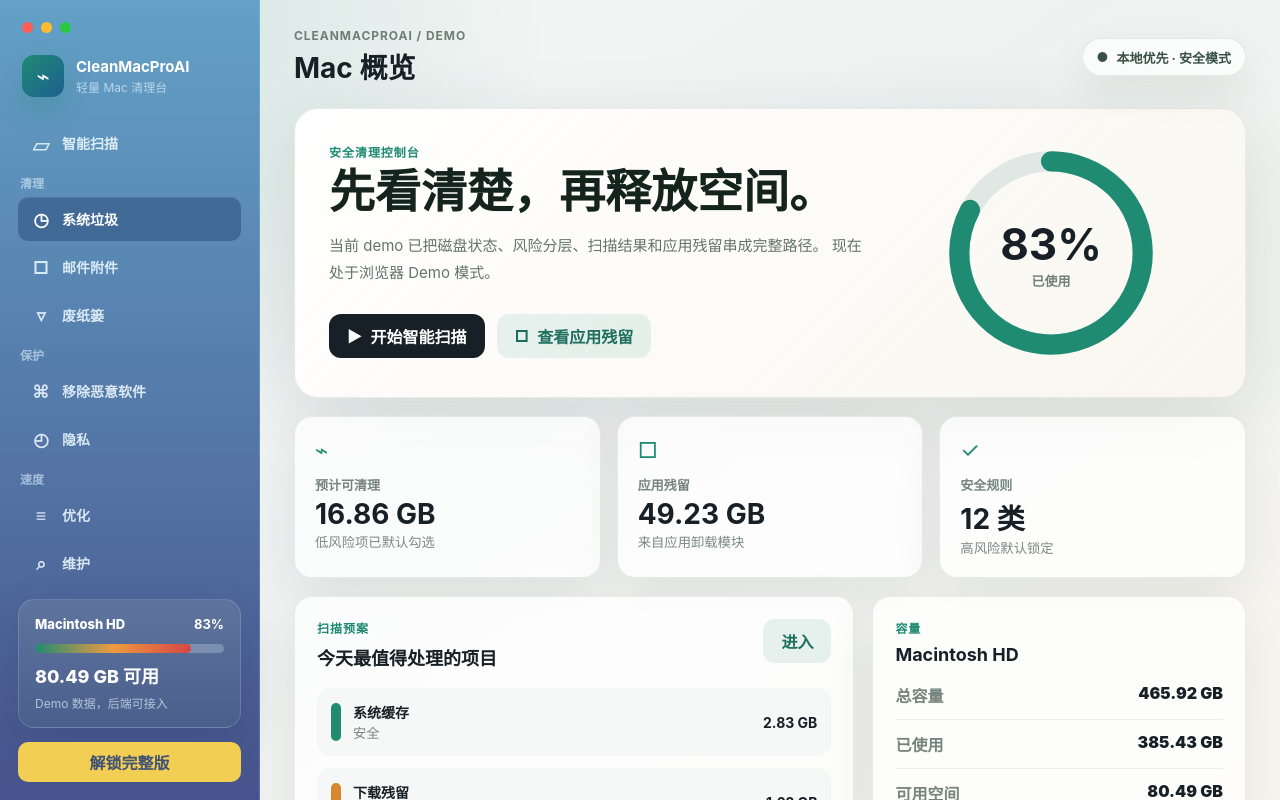
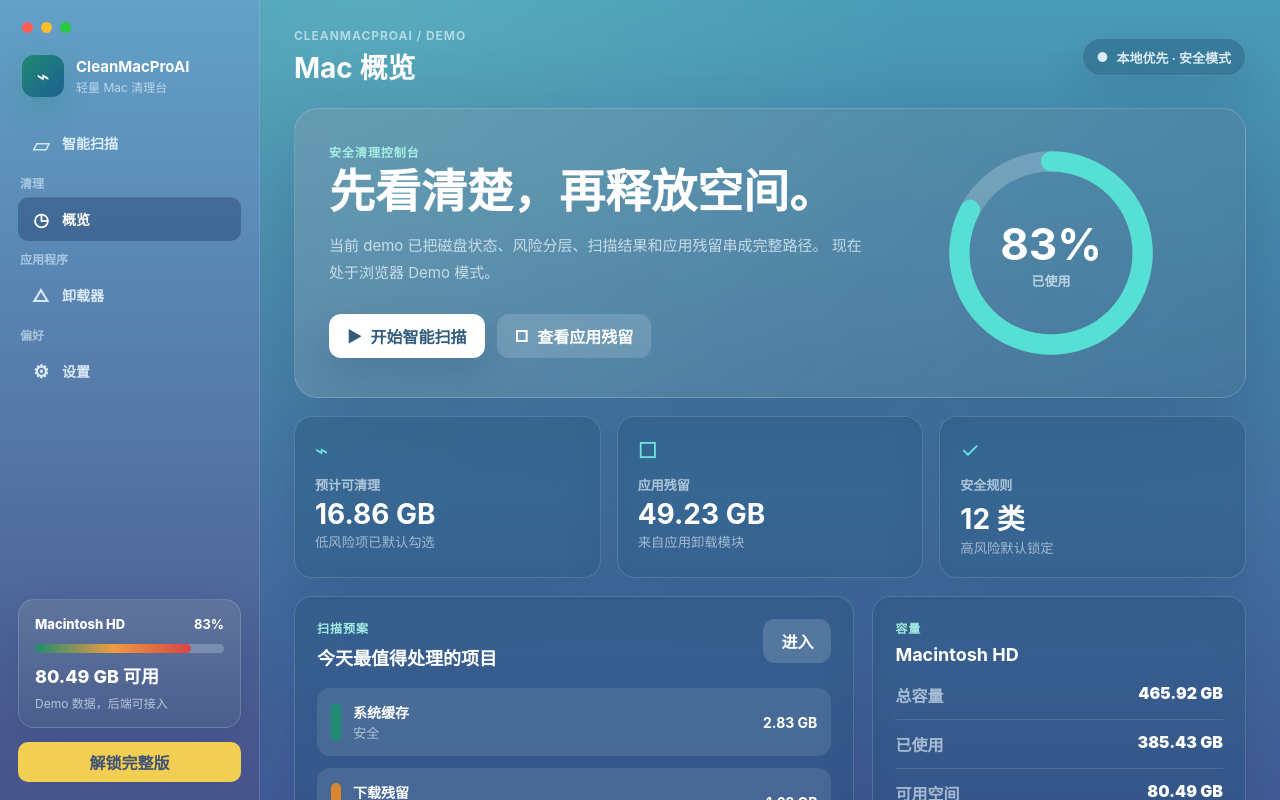
Before and after one commit to ccfnever/CleanMacProAI, a Vue app: page / in a window 1280 px wide. Built offline with nearby package versions, Linux system fonts and the light colour scheme.

Commit message:
feat: 增强应用卸载视图和样式优化
- 在 App.vue 中引入动态类名以改善视图切换效果
- 更新 Sidebar.vue，简化导航项并优化用户体验
- 在 UninstallerView.vue 中添加应用图标支持，提升视觉效果
- 改进样式以增强整体界面美观性和交互性

```diff
--- a/src/App.vue
+++ b/src/App.vue
@@ -23,6 +23,12 @@ const currentTitle = computed(() => {
   return titles[currentView.value];
 });
 
+const stageClass = computed(() => [
+  "content-stage",
+  `view-${currentView.value}`,
+  { "uninstaller-stage": currentView.value === "uninstaller" },
+]);
+
 function navigate(view: string) {
   if (["dashboard", "scanner", "uninstaller", "settings"].includes(view)) {
     currentView.value = view as ViewName;
@@ -44,7 +50,7 @@ onMounted(async () => {
       :data-source="dataSource"
     />
 
-    <main :class="['content-stage', { 'uninstaller-stage': currentView === 'uninstaller' }]">
+    <main :class="stageClass">
       <header v-if="currentView !== 'uninstaller'" class="topbar">
         <div>
           <p class="eyebrow">CleanMacProAI / {{ dataSource === "native" ? "Native" : "Demo" }}</p>
@@ -56,20 +62,41 @@ onMounted(async () => {
         </div>
       </header>
 
+      <Transition name="view-fade" mode="out-in">
         <DashboardView
           v-if="currentView === 'dashboard'"
+          key="dashboard"
           :disk-info="diskInfo"
           :data-source="dataSource"
           @navigate="navigate"
         />
-      <ScannerView v-else-if="currentView === 'scanner'" />
-      <UninstallerView v-else-if="currentView === 'uninstaller'" />
-      <SettingsView v-else-if="currentView === 'settings'" />
+        <ScannerView v-else-if="currentView === 'scanner'" key="scanner" />
+        <UninstallerView v-else-if="currentView === 'uninstaller'" key="uninstaller" />
+        <SettingsView v-else-if="currentView === 'settings'" key="settings" />
+      </Transition>
     </main>
   </div>
 </template>
 
 <style>
+@property --stage-top {
+  syntax: "<color>";
+  inherits: false;
+  initial-value: rgba(92, 166, 207, 0.94);
+}
+
+@property --stage-bottom {
+  syntax: "<color>";
+  inherits: false;
+  initial-value: rgba(65, 70, 132, 0.98);
+}
+
+@property --stage-glow {
+  syntax: "<color>";
+  inherits: false;
+  initial-value: rgba(136, 220, 255, 0.2);
+}
+
 * {
   box-sizing: border-box;
 }
@@ -86,9 +113,7 @@ body {
   -webkit-font-smoothing: antialiased;
   -moz-osx-font-smoothing: grayscale;
   color: #172026;
-  background:
-    radial-gradient(circle at 10% 0%, rgba(36, 137, 114, 0.16), transparent 30%),
-    linear-gradient(145deg, #f6f8f7 0%, #edf2f1 45%, #f8f5ef 100%);
+  background: #4d6f9e;
 }
 
 button,
@@ -110,9 +135,48 @@ button {
 }
 
 .content-stage {
+  --stage-top: rgba(92, 166, 207, 0.94);
+  --stage-bottom: rgba(65, 70, 132, 0.98);
+  --stage-glow: rgba(136, 220, 255, 0.2);
+  --stage-bg:
+    radial-gradient(circle at 15% 4%, var(--stage-glow), transparent 34%),
+    linear-gradient(180deg, var(--stage-top), var(--stage-bottom));
   flex: 1;
   overflow-y: auto;
   padding: 28px 34px 40px;
+  color: #ecf8ff;
+  background: var(--stage-bg);
+  background-size: 140% 140%;
+  animation: stage-drift 14s ease-in-out infinite alternate;
+  transition:
+    --stage-top 560ms ease,
+    --stage-bottom 560ms ease,
+    --stage-glow 560ms ease,
+    color 320ms ease;
+}
+
+.content-stage.view-dashboard {
+  --stage-top: rgba(74, 164, 187, 0.96);
+  --stage-bottom: rgba(62, 72, 139, 0.98);
+  --stage-glow: rgba(138, 228, 207, 0.24);
+}
+
+.content-stage.view-scanner {
+  --stage-top: rgba(77, 148, 186, 0.96);
+  --stage-bottom: rgba(55, 87, 128, 0.98);
+  --stage-glow: rgba(255, 219, 124, 0.2);
+}
+
+.content-stage.view-settings {
+  --stage-top: rgba(91, 136, 190, 0.96);
+  --stage-bottom: rgba(75, 65, 134, 0.98);
+  --stage-glow: rgba(201, 176, 255, 0.22);
+}
+
+.content-stage.view-uninstaller {
+  --stage-top: rgba(92, 166, 207, 0.94);
+  --stage-bottom: rgba(65, 70, 132, 0.98);
+  --stage-glow: rgba(133, 221, 255, 0.18);
 }
 
 .content-stage.uninstaller-stage {
@@ -127,17 +191,19 @@ button {
   gap: 20px;
   margin: 0 auto 22px;
   max-width: 1180px;
+  color: rgba(239, 250, 255, 0.92);
 }
 
 .topbar h2 {
   margin: 3px 0 0;
   font-size: 28px;
   letter-spacing: 0;
+  color: #fff;
 }
 
 .eyebrow {
   margin: 0;
-  color: #6f7d77;
+  color: rgba(235, 248, 255, 0.62);
   font-size: 12px;
   font-weight: 700;
   letter-spacing: 0.08em;
@@ -150,14 +216,40 @@ button {
   gap: 8px;
   min-height: 38px;
   padding: 0 14px;
-  border: 1px solid rgba(23, 32, 38, 0.09);
+  border: 1px solid rgba(238, 249, 255, 0.18);
   border-radius: 999px;
-  background: rgba(255, 255, 255, 0.72);
-  color: #395047;
+  background: rgba(28, 73, 109, 0.36);
+  color: rgba(239, 250, 255, 0.9);
   font-size: 13px;
   font-weight: 700;
-  box-shadow: 0 16px 40px rgba(28, 49, 42, 0.08);
+  box-shadow: 0 16px 40px rgba(22, 41, 88, 0.14);
   backdrop-filter: blur(18px);
+}
+
+.view-fade-enter-active,
+.view-fade-leave-active {
+  transition: opacity 220ms ease, transform 260ms ease, filter 260ms ease;
+}
+
+.view-fade-enter-from {
+  opacity: 0;
+  filter: blur(6px);
+  transform: translateY(10px);
+}
+
+.view-fade-leave-to {
+  opacity: 0;
+  filter: blur(4px);
+  transform: translateY(-8px);
+}
+
+@keyframes stage-drift {
+  from {
+    background-position: 0% 0%;
+  }
+  to {
+    background-position: 100% 100%;
+  }
 }
 
 ::-webkit-scrollbar {
--- a/src/components/Sidebar.vue
+++ b/src/components/Sidebar.vue
@@ -19,41 +19,15 @@ const navSections = [
   },
   {
     title: "清理",
-    items: [
-      { id: "dashboard", label: "系统垃圾", icon: "◷" },
-      { id: "mail", label: "邮件附件", icon: "□" },
-      { id: "trash", label: "废纸篓", icon: "▿" },
-    ],
-  },
-  {
-    title: "保护",
-    items: [
-      { id: "malware", label: "移除恶意软件", icon: "⌘" },
-      { id: "privacy", label: "隐私", icon: "◴" },
-    ],
-  },
-  {
-    title: "速度",
-    items: [
-      { id: "optimize", label: "优化", icon: "≡" },
-      { id: "settings", label: "维护", icon: "⌕" },
-    ],
+    items: [{ id: "dashboard", label: "概览", icon: "◷" }],
   },
   {
     title: "应用程序",
-    items: [
-      { id: "uninstaller", label: "卸载器", icon: "△" },
-      { id: "updater", label: "更新程序", icon: "↻" },
-      { id: "extensions", label: "扩展", icon: "⊞" },
-    ],
+    items: [{ id: "uninstaller", label: "卸载器", icon: "△" }],
   },
   {
-    title: "文件",
-    items: [
-      { id: "space", label: "空间透镜", icon: "◌" },
-      { id: "large", label: "大型和旧文件", icon: "▭" },
-      { id: "shredder", label: "碎纸机", icon: "▥" },
-    ],
+    title: "偏好",
+    items: [{ id: "settings", label: "设置", icon: "⚙" }],
   },
 ];
 
--- a/src/lib/demoData.ts
+++ b/src/lib/demoData.ts
@@ -36,6 +36,7 @@ export interface InstalledApp {
   name: string;
   bundle_id: string;
   app_path: string;
+  icon_path?: string;
   app_size: number;
   related_size: number;
   related_count: number;
--- a/src/views/DashboardView.vue
+++ b/src/views/DashboardView.vue
@@ -149,17 +149,18 @@ const riskRows = computed(() => [
   gap: 28px;
   min-height: 280px;
   padding: 34px;
-  border: 1px solid rgba(35, 52, 45, 0.09);
+  border: 1px solid rgba(238, 249, 255, 0.18);
   border-radius: 24px;
   background:
-    linear-gradient(135deg, rgba(255, 255, 255, 0.9), rgba(248, 244, 234, 0.74)),
-    #fff;
-  box-shadow: 0 24px 80px rgba(28, 49, 42, 0.12);
+    linear-gradient(135deg, rgba(255, 255, 255, 0.2), rgba(255, 255, 255, 0.08)),
+    rgba(24, 75, 113, 0.32);
+  box-shadow: 0 24px 80px rgba(22, 41, 88, 0.22);
+  backdrop-filter: blur(18px);
 }
 
 .section-kicker {
   margin: 0 0 8px;
-  color: #1f8b72;
+  color: rgba(171, 247, 232, 0.92);
   font-size: 12px;
   font-weight: 850;
   letter-spacing: 0.08em;
@@ -169,7 +170,7 @@ const riskRows = computed(() => [
 h1 {
   max-width: 680px;
   margin: 0;
-  color: #14231e;
+  color: #fff;
   font-size: 46px;
   line-height: 1.04;
   letter-spacing: 0;
@@ -178,7 +179,7 @@ h1 {
 .hero-copy > p:not(.section-kicker) {
   max-width: 660px;
   margin: 16px 0 0;
-  color: #64736d;
+  color: rgba(235, 248, 255, 0.74);
   font-size: 15px;
   line-height: 1.8;
 }
@@ -204,14 +205,30 @@ h1 {
 }
 
 .primary-action {
-  background: #172026;
-  color: #fff;
+  background: #ffffff;
+  color: #315c7d;
+  box-shadow: 0 16px 34px rgba(20, 48, 91, 0.18);
+}
+
+.primary-action:hover,
+.secondary-action:hover,
+.panel-head button:hover {
+  transform: translateY(-1px);
+}
+
+.primary-action {
+  transition: transform 160ms ease, box-shadow 160ms ease;
 }
 
 .secondary-action,
 .panel-head button {
-  background: rgba(31, 139, 114, 0.1);
-  color: #1f6f5e;
+  transition: transform 160ms ease, background 160ms ease;
+}
+
+.secondary-action,
+.panel-head button {
+  background: rgba(235, 248, 255, 0.16);
+  color: #fff;
 }
 
 .disk-orbit {
@@ -233,11 +250,11 @@ h1 {
 }
 
 .track {
-  stroke: #dfe8e4;
+  stroke: rgba(235, 248, 255, 0.22);
 }
 
 .progress {
-  stroke: #1f8b72;
+  stroke: #56e0d4;
   stroke-linecap: round;
   stroke-dasharray: 314;
   transition: stroke-dashoffset 320ms ease;
@@ -252,10 +269,11 @@ h1 {
 .disk-center strong {
   font-size: 44px;
   letter-spacing: 0;
+  color: #fff;
 }
 
 .disk-center span {
-  color: #708079;
+  color: rgba(235, 248, 255, 0.7);
   font-size: 13px;
   font-weight: 800;
 }
@@ -269,10 +287,11 @@ h1 {
 
 .metric-card,
 .panel {
-  border: 1px solid rgba(35, 52, 45, 0.09);
+  border: 1px solid rgba(238, 249, 255, 0.16);
   border-radius: 18px;
-  background: rgba(255, 255, 255, 0.78);
-  box-shadow: 0 18px 52px rgba(28, 49, 42, 0.08);
+  background: rgba(28, 73, 109, 0.28);
+  box-shadow: 0 18px 52px rgba(22, 41, 88, 0.16);
+  backdrop-filter: blur(16px);
 }
 
 .metric-card {
@@ -280,13 +299,13 @@ h1 {
 }
 
 .metric-card > span {
-  color: #1f8b72;
+  color: #6ce6dd;
   font-size: 22px;
 }
 
 .metric-card p {
   margin: 12px 0 3px;
-  color: #75847e;
+  color: rgba(235, 248, 255, 0.66);
   font-size: 13px;
   font-weight: 800;
 }
@@ -295,10 +314,11 @@ h1 {
   display: block;
   font-size: 28px;
   letter-spacing: 0;
+  color: #fff;
 }
 
 .metric-card small {
-  color: #7b8984;
+  color: rgba(235, 248, 255, 0.58);
 }
 
 .two-column {
@@ -322,6 +342,7 @@ h1 {
 .panel h3 {
   margin: 0;
   font-size: 18px;
+  color: #fff;
 }
 
 .risk-list,
@@ -338,7 +359,7 @@ h1 {
   gap: 12px;
   padding: 14px;
   border-radius: 13px;
-  background: #f6f8f7;
+  background: rgba(235, 248, 255, 0.1);
 }
 
 .risk-row > span {
@@ -351,10 +372,11 @@ h1 {
 .risk-row b {
   display: block;
   font-size: 14px;
+  color: #fff;
 }
 
 .risk-row small {
-  color: #78857f;
+  color: rgba(235, 248, 255, 0.6);
 }
 
 .capacity-list {
@@ -366,16 +388,17 @@ h1 {
   justify-content: space-between;
   gap: 20px;
   padding-bottom: 12px;
-  border-bottom: 1px solid rgba(35, 52, 45, 0.08);
+  border-bottom: 1px solid rgba(238, 249, 255, 0.12);
 }
 
 .capacity-list dt {
-  color: #75847e;
+  color: rgba(235, 248, 255, 0.62);
   font-weight: 800;
 }
 
 .capacity-list dd {
   margin: 0;
   font-weight: 900;
+  color: #fff;
 }
 </style>
--- a/src/views/ScannerView.vue
+++ b/src/views/ScannerView.vue
@@ -223,10 +223,11 @@ async function cleanSelected() {
 .category-card,
 .empty-state,
 .report-panel {
-  border: 1px solid rgba(35, 52, 45, 0.09);
+  border: 1px solid rgba(238, 249, 255, 0.16);
   border-radius: 20px;
-  background: rgba(255, 255, 255, 0.78);
-  box-shadow: 0 18px 52px rgba(28, 49, 42, 0.08);
+  background: rgba(28, 73, 109, 0.3);
+  box-shadow: 0 18px 52px rgba(22, 41, 88, 0.16);
+  backdrop-filter: blur(16px);
 }
 
 .scan-command {
@@ -239,7 +240,7 @@ async function cleanSelected() {
 
 .section-kicker {
   margin: 0 0 8px;
-  color: #1f8b72;
+  color: rgba(171, 247, 232, 0.92);
   font-size: 12px;
   font-weight: 850;
   letter-spacing: 0.08em;
@@ -250,6 +251,7 @@ h1 {
   margin: 0;
   font-size: 42px;
   letter-spacing: 0;
+  color: #fff;
 }
 
 .scan-command p:not(.section-kicker),
@@ -257,7 +259,7 @@ h1 {
 .report-panel p {
   max-width: 660px;
   margin: 10px 0 0;
-  color: #687871;
+  color: rgba(235, 248, 255, 0.72);
   line-height: 1.75;
 }
 
@@ -271,9 +273,16 @@ h1 {
   padding: 0 18px;
   border: 0;
   border-radius: 12px;
-  background: #172026;
-  color: #fff;
+  background: #ffffff;
+  color: #315c7d;
   font-weight: 850;
+  box-shadow: 0 16px 34px rgba(20, 48, 91, 0.18);
+  transition: transform 160ms ease, box-shadow 160ms ease;
+}
+
+.primary-action:hover,
+.summary-panel button:hover {
+  transform: translateY(-1px);
 }
 
 .primary-action:disabled,
@@ -297,25 +306,26 @@ h1 {
 .progress-copy {
   font-size: 14px;
   font-weight: 850;
+  color: #fff;
 }
 
 .progress-track {
   height: 10px;
   margin: 12px 0;
   border-radius: 999px;
-  background: #dfe8e4;
+  background: rgba(235, 248, 255, 0.22);
   overflow: hidden;
 }
 
 .progress-track div {
   height: 100%;
   border-radius: inherit;
-  background: linear-gradient(90deg, #1f8b72, #2c6f98);
+  background: linear-gradient(90deg, #53d8d1, #9ae6ff);
   transition: width 240ms ease;
 }
 
 .phase-row {
-  color: #7b8984;
+  color: rgba(235, 248, 255, 0.62);
   font-size: 12px;
   font-weight: 750;
 }
@@ -324,8 +334,8 @@ h1 {
   margin: 14px 0 0;
   padding: 12px 14px;
   border-radius: 12px;
-  background: rgba(216, 135, 47, 0.12);
-  color: #83511f;
+  background: rgba(255, 215, 92, 0.18);
+  color: #fff4bf;
   font-size: 13px;
   font-weight: 750;
 }
@@ -346,7 +356,7 @@ h1 {
 
 .summary-panel p {
   margin: 0;
-  color: #7b8984;
+  color: rgba(235, 248, 255, 0.62);
   font-size: 13px;
   font-weight: 850;
 }
@@ -356,12 +366,13 @@ h1 {
   margin-top: 8px;
   font-size: 34px;
   letter-spacing: 0;
+  color: #fff;
 }
 
 .summary-panel > span {
   display: block;
   margin: 4px 0 18px;
-  color: #6f7d77;
+  color: rgba(235, 248, 255, 0.68);
   font-size: 13px;
 }
 
@@ -379,8 +390,8 @@ h1 {
 .risk-summary small {
   padding: 9px 6px;
   border-radius: 10px;
-  background: #f3f6f4;
-  color: #53625c;
+  background: rgba(235, 248, 255, 0.12);
+  color: rgba(235, 248, 255, 0.84);
   font-size: 12px;
   font-weight: 850;
   text-align: center;
@@ -396,7 +407,8 @@ h1 {
 }
 
 .category-card.selected {
-  border-color: rgba(31, 139, 114, 0.42);
+  border-color: rgba(83, 216, 209, 0.52);
+  background: rgba(44, 109, 139, 0.36);
 }
 
 .category-main {
@@ -415,7 +427,7 @@ h1 {
 .checkmark {
   width: 28px;
   height: 28px;
-  border: 2px solid #c5d1cc;
+  border: 2px solid rgba(221, 239, 251, 0.58);
   border-radius: 9px;
   display: grid;
   place-items: center;
@@ -423,26 +435,27 @@ h1 {
 }
 
 .selected .checkmark {
-  border-color: #1f8b72;
-  background: #1f8b72;
+  border-color: #53d8d1;
+  background: #35c8c0;
 }
 
 .high .checkmark {
-  background: #e8ecea;
-  color: #778680;
+  background: rgba(235, 248, 255, 0.12);
+  color: rgba(235, 248, 255, 0.62);
 }
 
 .category-copy strong,
 .category-meta b {
   display: block;
   font-size: 15px;
+  color: #fff;
 }
 
 .category-copy small,
 .category-meta small {
   display: block;
   margin-top: 4px;
-  color: #708079;
+  color: rgba(235, 248, 255, 0.62);
   font-size: 12px;
   line-height: 1.45;
 }
@@ -456,21 +469,21 @@ h1 {
   min-width: 64px;
   padding: 6px 8px;
   border-radius: 999px;
-  background: rgba(31, 139, 114, 0.11);
-  color: #1f6f5e;
+  background: rgba(83, 216, 209, 0.14);
+  color: #bffaf6;
   font-size: 12px;
   font-weight: 900;
   text-align: center;
 }
 
 .medium .risk-pill {
-  background: rgba(216, 135, 47, 0.14);
-  color: #916024;
+  background: rgba(255, 215, 92, 0.16);
+  color: #fff2ad;
 }
 
 .high .risk-pill {
-  background: rgba(214, 69, 69, 0.12);
-  color: #a43838;
+  background: rgba(255, 122, 140, 0.14);
+  color: #ffd4db;
 }
 
 .preview-head {
@@ -483,7 +496,7 @@ h1 {
   gap: 5px;
   border: 0;
   background: transparent;
-  color: #53625c;
+  color: rgba(235, 248, 255, 0.7);
   font-size: 12px;
   font-weight: 850;
 }
@@ -500,8 +513,8 @@ h1 {
   gap: 16px;
   padding: 10px 12px;
   border-radius: 10px;
-  background: #f5f7f6;
-  color: #50605a;
+  background: rgba(235, 248, 255, 0.1);
+  color: rgba(235, 248, 255, 0.82);
   font-size: 12px;
 }
 
@@ -520,12 +533,13 @@ h1 {
 }
 
 .empty-state > span {
-  color: #1f8b72;
+  color: #6ce6dd;
   font-size: 44px;
 }
 
 .empty-state h3 {
   margin: 14px 0 0;
+  color: #fff;
 }
 
 .report-panel {
@@ -537,11 +551,12 @@ h1 {
 }
 
 .report-panel > span {
-  color: #1f8b72;
+  color: #6ce6dd;
   font-size: 24px;
 }
 
 .report-panel strong {
   font-size: 16px;
+  color: #fff;
 }
 </style>
--- a/src/views/SettingsView.vue
+++ b/src/views/SettingsView.vue
@@ -162,10 +162,11 @@ async function openFullDiskAccess() {
 
 .settings-hero,
 .panel {
-  border: 1px solid rgba(35, 52, 45, 0.09);
+  border: 1px solid rgba(238, 249, 255, 0.16);
   border-radius: 20px;
-  background: rgba(255, 255, 255, 0.78);
-  box-shadow: 0 18px 52px rgba(28, 49, 42, 0.08);
+  background: rgba(40, 62, 119, 0.3);
+  box-shadow: 0 18px 52px rgba(22, 41, 88, 0.18);
+  backdrop-filter: blur(16px);
 }
 
 .settings-hero {
@@ -174,7 +175,7 @@ async function openFullDiskAccess() {
 
 .section-kicker {
   margin: 0 0 8px;
-  color: #1f8b72;
+  color: rgba(216, 204, 255, 0.92);
   font-size: 12px;
   font-weight: 850;
   letter-spacing: 0.08em;
@@ -185,12 +186,13 @@ h1 {
   margin: 0;
   font-size: 40px;
   letter-spacing: 0;
+  color: #fff;
 }
 
 .settings-hero p:not(.section-kicker),
 .panel-head p {
   margin: 8px 0 0;
-  color: #687871;
+  color: rgba(235, 248, 255, 0.7);
 }
 
 .settings-grid {
@@ -225,14 +227,15 @@ h1 {
   width: 38px;
   height: 38px;
   border-radius: 12px;
-  background: rgba(31, 139, 114, 0.12);
-  color: #1f8b72;
+  background: rgba(216, 204, 255, 0.14);
+  color: #ded5ff;
   font-size: 20px;
 }
 
 .panel h3 {
   margin: 0;
   font-size: 18px;
+  color: #fff;
 }
 
 .setting-row,
@@ -243,13 +246,14 @@ h1 {
   justify-content: space-between;
   gap: 18px;
   padding: 16px 0;
-  border-top: 1px solid rgba(35, 52, 45, 0.08);
+  border-top: 1px solid rgba(238, 249, 255, 0.12);
 }
 
 .setting-row strong,
 .select-row strong {
   display: block;
   font-size: 14px;
+  color: #fff;
 }
 
 .setting-row small,
@@ -257,21 +261,22 @@ h1 {
 .permission-box small {
   display: block;
   margin-top: 4px;
-  color: #73827c;
+  color: rgba(235, 248, 255, 0.62);
   font-size: 12px;
   line-height: 1.5;
 }
 
 .permission-box {
   padding: 16px;
-  border-top: 1px solid rgba(35, 52, 45, 0.08);
+  border-top: 1px solid rgba(238, 249, 255, 0.12);
   border-radius: 14px;
-  background: #f5f7f6;
+  background: rgba(235, 248, 255, 0.1);
 }
 
 .permission-box strong {
   display: block;
   font-size: 14px;
+  color: #fff;
 }
 
 .permission-box button {
@@ -279,9 +284,10 @@ h1 {
   padding: 0 14px;
   border: 0;
   border-radius: 11px;
-  background: #172026;
-  color: #fff;
+  background: #ffffff;
+  color: #4d4b85;
   font-weight: 850;
+  box-shadow: 0 16px 34px rgba(20, 48, 91, 0.18);
 }
 
 input[type="checkbox"] {
@@ -289,7 +295,7 @@ input[type="checkbox"] {
   height: 24px;
   appearance: none;
   border-radius: 999px;
-  background: #cad5d0;
+  background: rgba(235, 248, 255, 0.28);
   position: relative;
   transition: background 180ms ease;
 }
@@ -307,7 +313,7 @@ input[type="checkbox"]::after {
 }
 
 input[type="checkbox"]:checked {
-  background: #1f8b72;
+  background: #8d7cff;
 }
 
 input[type="checkbox"]:checked::after {
@@ -318,11 +324,15 @@ select {
   min-width: 132px;
   min-height: 38px;
   padding: 0 12px;
-  border: 1px solid rgba(35, 52, 45, 0.14);
+  border: 1px solid rgba(238, 249, 255, 0.18);
   border-radius: 10px;
-  background: #f6f8f7;
+  background: rgba(235, 248, 255, 0.14);
+  color: #fff;
+  outline: 0;
+}
+
+select option {
   color: #172026;
-  outline: 0;
 }
 
 .about-grid {
@@ -334,12 +344,12 @@ select {
 .about-grid div {
   padding: 16px;
   border-radius: 14px;
-  background: #f5f7f6;
+  background: rgba(235, 248, 255, 0.1);
 }
 
 .about-grid small {
   display: block;
-  color: #73827c;
+  color: rgba(235, 248, 255, 0.62);
   font-weight: 800;
 }
 
@@ -347,5 +357,6 @@ select {
   display: block;
   margin-top: 6px;
   font-size: 17px;
+  color: #fff;
 }
 </style>
```
Also changed, not shown: src/views/UninstallerView.vue (+153 -16 lines), 2 other files (tests, documents, lock files or other folders). Lines whose indentation alone changed are shown as unchanged.
